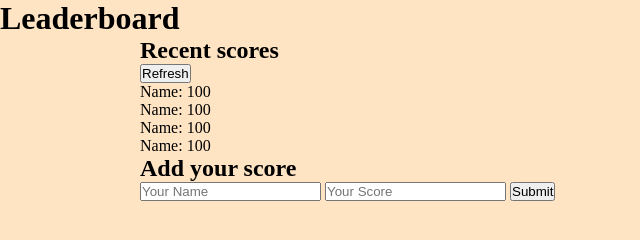
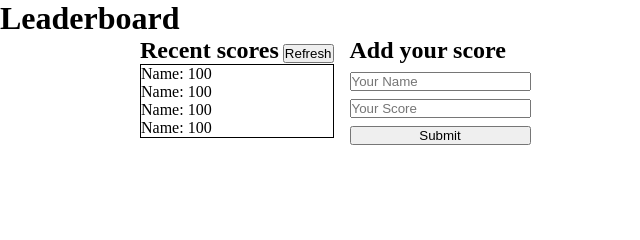
Before and after one commit to anuarshaidenov/leaderboard, a website built with webpack: page src/index.html in a window 1280 px wide. Shown: the whole page, without its empty margins (0-640 px from the left). Built offline with nearby package versions, Linux system fonts and the light colour scheme; files whose address does not match are found by name.

Commit message:
Style basic layout

```diff
--- a/src/styles/_base.scss
+++ b/src/styles/_base.scss
@@ -30,4 +30,9 @@ a {
   width: 90%;
   max-width: 1000px;
   margin: 0 auto;
+
+  &--flex {
+    display: flex;
+    gap: 1rem;
+  }
 }
--- /dev/null
+++ b/src/styles/components/_add-score.scss
@@ -0,0 +1,5 @@
+.add-score {
+  display: flex;
+  flex-direction: column;
+  gap: 0.5rem;
+}
--- /dev/null
+++ b/src/styles/components/_board.scss
@@ -0,0 +1,9 @@
+.board {
+  &__subtitle {
+    display: inline-block;
+  }
+
+  &__scores {
+    border: 1px solid #000;
+  }
+}
--- a/src/styles/main.scss
+++ b/src/styles/main.scss
@@ -1,2 +1,4 @@
 @import 'base';
 @import 'typography';
+@import 'components/board';
+@import 'components/add-score';
```
Also changed, not shown: src/styles/main.css, 1 other file.
